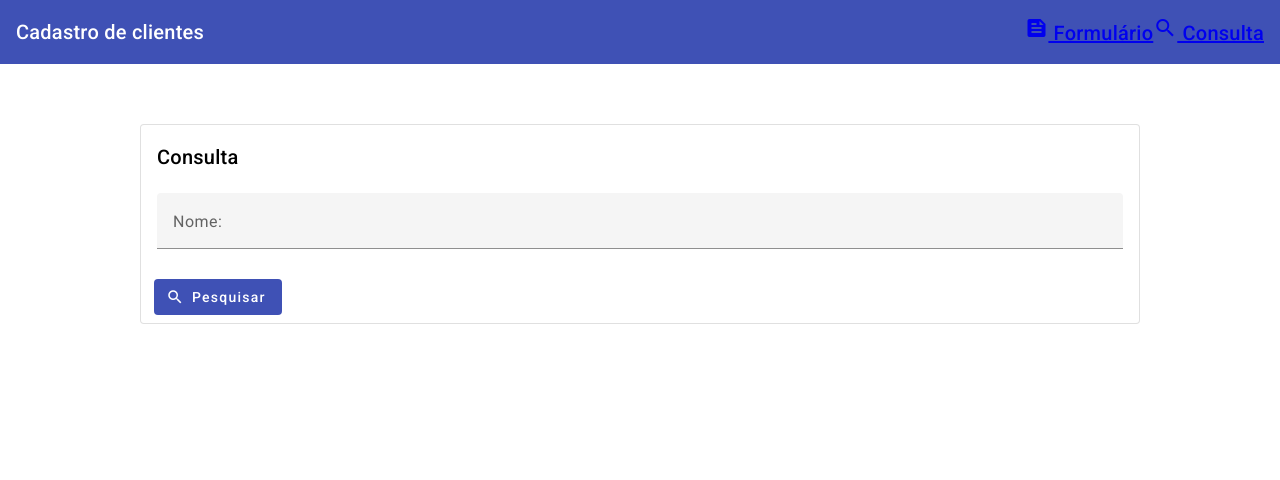
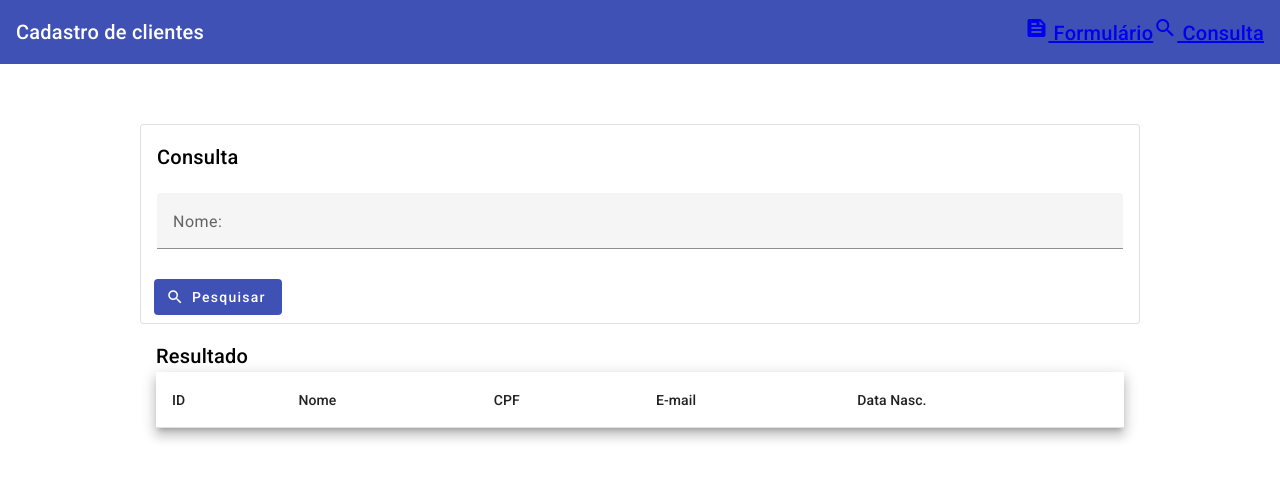
Before and after one commit to softwarefoundation/cadastro-clientes-angular-material, an Angular app: page /consulta in a window 1280 px wide. Shown: the top 480 px of the page. Built offline with nearby package versions, Linux system fonts and the light colour scheme.

Commit message:
37. Implementando a Table com Angular Material

```diff
--- a/src/app/cadastro/cadastro.component.ts
+++ b/src/app/cadastro/cadastro.component.ts
@@ -5,7 +5,7 @@
 import {MatFormFieldModule} from "@angular/material/form-field";
 import {MatInputModule} from "@angular/material/input";
 import {MatIconModule} from "@angular/material/icon";
-import {MatButton, MatFabButton} from "@angular/material/button";
+import {MatButton} from "@angular/material/button";
 import {Cliente} from "./cliente";
 import {ClienteService} from "../shared/services/cliente.service";
 
@@ -18,7 +18,6 @@
         MatFormFieldModule,
         MatInputModule,
         MatIconModule,
-        MatFabButton,
         MatButton
     ],
     templateUrl: './cadastro.component.html',
--- a/src/app/consulta/consulta.component.html
+++ b/src/app/consulta/consulta.component.html
@@ -25,3 +25,48 @@
         </form>
     </div>
 </div>
+
+<div fxLayout="row" fxLayoutAlign="center">
+    <div fxLayout="column" fxFlex="1000px">
+        <mat-card-header>
+            <mat-card-title>
+                Resultado
+            </mat-card-title>
+        </mat-card-header>
+        <mat-card-content>
+
+            <table mat-table [dataSource]="listaClientes" class="mat-elevation-z8">
+
+                <ng-container matColumnDef="id">
+                    <th mat-header-cell *matHeaderCellDef> ID</th>
+                    <td mat-cell *matCellDef="let cliente"> {{cliente.id}} </td>
+                </ng-container>
+
+                <ng-container matColumnDef="nome">
+                    <th mat-header-cell *matHeaderCellDef> Nome</th>
+                    <td mat-cell *matCellDef="let cliente"> {{cliente.nome}} </td>
+                </ng-container>
+
+                <ng-container matColumnDef="cpf">
+                    <th mat-header-cell *matHeaderCellDef> CPF</th>
+                    <td mat-cell *matCellDef="let cliente"> {{cliente.cpf}} </td>
+                </ng-container>
+
+                <ng-container matColumnDef="email">
+                    <th mat-header-cell *matHeaderCellDef> E-mail</th>
+                    <td mat-cell *matCellDef="let cliente"> {{cliente.email}} </td>
+                </ng-container>
+
+                <ng-container matColumnDef="dataNascimento">
+                    <th mat-header-cell *matHeaderCellDef> Data Nasc.</th>
+                    <td mat-cell *matCellDef="let cliente"> {{cliente.dataNascimento}} </td>
+                </ng-container>
+
+
+                <tr mat-header-row *matHeaderRowDef="colunasTable"></tr>
+                <tr mat-row *matRowDef="let row; columns: colunasTable;"></tr>
+            </table>
+
+        </mat-card-content>
+    </div>
+</div>
--- a/src/app/consulta/consulta.component.ts
+++ b/src/app/consulta/consulta.component.ts
@@ -7,6 +7,8 @@
 import {MatIconModule} from "@angular/material/icon";
 import {ClienteService} from "../shared/services/cliente.service";
 import {Cliente} from "../cadastro/cliente";
+import {MatTableModule} from "@angular/material/table";
+
 
 @Component({
     selector: 'app-consulta',
@@ -18,6 +20,7 @@
         MatInputModule,
         MatButtonModule,
         MatIconModule,
+        MatTableModule,
     ],
     templateUrl: './consulta.component.html',
     styleUrl: './consulta.component.css',
@@ -25,15 +28,17 @@
 })
 export class ConsultaComponent implements OnInit {
 
+    colunasTable: string[] = ['id', 'nome', 'cpf', 'email', 'dataNascimento'];
     listaClientes: Cliente[] = [];
+
 
     constructor(private clienteService: ClienteService) {
 
     }
 
     ngOnInit() {
-        console.log('ngOnInit ->');
         this.listaClientes = this.clienteService.pesquisarCliente('');
+        console.log('CLiente: ', this.listaClientes);
     }
 
 }
--- a/src/app/shared/services/cliente.service.ts
+++ b/src/app/shared/services/cliente.service.ts
@@ -17,7 +17,7 @@
         console.log('Salvando cliente: ', cliente);
         const storage = this.obterStorage();
         storage.push(cliente);
-        localStorage.setItem(ClienteService.REPO_CLIENTES, JSON.stringify(cliente));
+        localStorage.setItem(ClienteService.REPO_CLIENTES, JSON.stringify(storage));
     }
 
 
```
